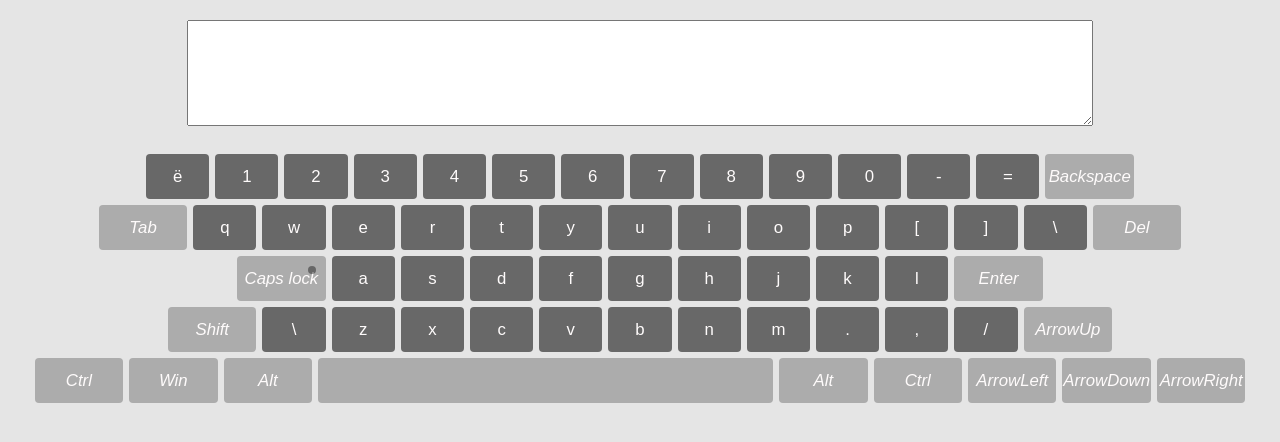
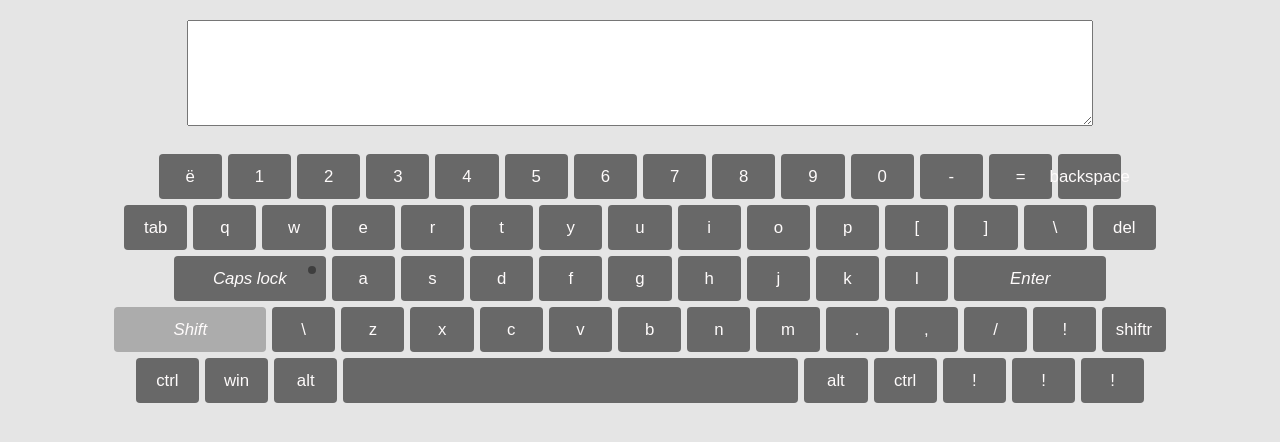
Before and after one commit to Linaplby/virtual-keyboard, a plain HTML site: page index.html in a window 1280 px wide. Drawn offline with Linux system fonts and the light colour scheme.

Commit message:
Revert "feat: add key elemen tab(01.05.23, 11:59)"

```diff
--- a/Keyboard.css
+++ b/Keyboard.css
@@ -13,7 +13,7 @@ body {
   bottom: 0;
   width: 100%;
   padding: 5px 0;
-
+  /*box-shadow: 0 0 50px rgba(0, 0, 0, 0.5);*/
   user-select: none;
   transition: bottom 0.4s;
 }
@@ -48,11 +48,11 @@ body {
 }
 
 .keyboard__key:active {
-  background: #6f7e08;
+  background: rgba(255, 255, 255, 0.12);
 }
 
 .keyboard__key--wide {
-  width: 7%;
+  width: 12%;
 }
 
 .keyboard__key--extra-wide {
@@ -72,7 +72,7 @@ body {
 }
 
 .keyboard__key--active::after {
-  background: #d2f00e;
+  background: #08ff00;
 }
 
 .keyboard__key--dark {
--- a/Keyboard.js
+++ b/Keyboard.js
@@ -97,16 +97,17 @@ const Keyboard = {
       ".",
       ",",
       "/",
-      "ArrowUp",
+      "!",
+      "Shiftr",
       "Ctrl",
       "Win",
       "Alt",
       "space",
       "Alt",
       "Ctrl",
-      "ArrowLeft",
-      "ArrowDown",
-      "ArrowRight",
+      "!",
+      "!",
+      "!",
     ];
 
     // Creates HTML for an icon
@@ -117,36 +118,16 @@ const Keyboard = {
     keyLayout.forEach((key) => {
       const keyElement = document.createElement("button");
       const insertLineBreak =
-        ["Backspace", "Del", "Enter", "ArrowUp"].indexOf(key) !== -1;
+        ["Backspace", "Del", "Enter", "Shiftr"].indexOf(key) !== -1;
 
       // Add attributes/classes
       keyElement.setAttribute("type", "button");
       keyElement.classList.add("keyboard__key");
 
       switch (key) {
-        case "Backspace":
-          keyElement.classList.add(
-            "keyboard__key--wide",
-            "keyboard__key--dark"
-          );
-          keyElement.innerHTML = createIconHTML("Backspace");
-
-          keyElement.addEventListener("click", () => {
-            this.properties.value = this.properties.value.substring(
-              0,
-              this.properties.value.length - 1
-            );
-            this._triggerEvent("oninput");
-          });
-
-          break;
-
-        case "Del":
-          keyElement.classList.add(
-            "keyboard__key--wide",
-            "keyboard__key--dark"
-          );
-          keyElement.innerHTML = createIconHTML("Del");
+        case "backspace":
+          keyElement.classList.add("keyboard__key--wide");
+          keyElement.innerHTML = createIconHTML("backspace");
 
           keyElement.addEventListener("click", () => {
             this.properties.value = this.properties.value.substring(
@@ -161,8 +142,7 @@ const Keyboard = {
         case "Caps lock":
           keyElement.classList.add(
             "keyboard__key--wide",
-            "keyboard__key--activatable",
-            "keyboard__key--dark"
+            "keyboard__key--activatable"
           );
           keyElement.innerHTML = createIconHTML("Caps lock");
 
@@ -177,10 +157,7 @@ const Keyboard = {
           break;
 
         case "Enter":
-          keyElement.classList.add(
-            "keyboard__key--wide",
-            "keyboard__key--dark"
-          );
+          keyElement.classList.add("keyboard__key--wide");
           keyElement.innerHTML = createIconHTML("Enter");
 
           keyElement.addEventListener("click", () => {
@@ -190,73 +167,8 @@ const Keyboard = {
 
           break;
 
-        case "Tab":
-          keyElement.classList.add(
-            "keyboard__key--wide",
-            "keyboard__key--dark"
-          );
-          keyElement.innerHTML = createIconHTML("Tab");
-
-          keyElement.addEventListener("click", () => {
-            this.properties.value += "\t";
-          });
-
-          break;
-        case "ArrowUp":
-          keyElement.classList.add(
-            "keyboard__key--wide",
-            "keyboard__key--dark"
-          );
-          keyElement.innerHTML = createIconHTML("ArrowUp");
-
-          keyElement.addEventListener("click", () => {
-            this.properties.value += "\t";
-          });
-
-          break;
-
-        case "ArrowDown":
-          keyElement.classList.add(
-            "keyboard__key--wide",
-            "keyboard__key--dark"
-          );
-          keyElement.innerHTML = createIconHTML("ArrowDown");
-
-          keyElement.addEventListener("click", () => {
-            this.properties.value += "\t";
-          });
-
-          break;
-        case "ArrowLeft":
-          keyElement.classList.add(
-            "keyboard__key--wide",
-            "keyboard__key--dark"
-          );
-          keyElement.innerHTML = createIconHTML("ArrowLeft");
-
-          keyElement.addEventListener("click", () => {
-            this.properties.value += "\t";
-          });
-
-          break;
-        case "ArrowRight":
-          keyElement.classList.add(
-            "keyboard__key--wide",
-            "keyboard__key--dark"
-          );
-          keyElement.innerHTML = createIconHTML("ArrowRight");
-
-          keyElement.addEventListener("click", () => {
-            this.properties.value += "\t";
-          });
-
-          break;
-
         case "space":
-          keyElement.classList.add(
-            "keyboard__key--extra-wide",
-            "keyboard__key--dark"
-          );
+          keyElement.classList.add("keyboard__key--extra-wide");
           keyElement.innerHTML = createIconHTML("");
 
           keyElement.addEventListener("click", () => {
@@ -276,47 +188,6 @@ const Keyboard = {
           keyElement.addEventListener("click", () => {
             this.close();
             this._triggerEvent("onclose");
-          });
-
-          break;
-
-        case "Ctrl":
-          keyElement.classList.add(
-            "keyboard__key--wide",
-            "keyboard__key--dark"
-          );
-          keyElement.innerHTML = createIconHTML("Ctrl");
-
-          keyElement.addEventListener("click", () => {
-            //this.close();
-            //this._triggerEvent("onclose");
-          });
-
-          break;
-
-        case "Win":
-          keyElement.classList.add(
-            "keyboard__key--wide",
-            "keyboard__key--dark"
-          );
-          keyElement.innerHTML = createIconHTML("Win");
-
-          keyElement.addEventListener("click", () => {
-            //this.close();
-            //this._triggerEvent("onclose");
-          });
-
-          break;
-        case "Alt":
-          keyElement.classList.add(
-            "keyboard__key--wide",
-            "keyboard__key--dark"
-          );
-          keyElement.innerHTML = createIconHTML("Alt");
-
-          keyElement.addEventListener("click", () => {
-            //this.close();
-            //this._triggerEvent("onclose");
           });
 
           break;
```
